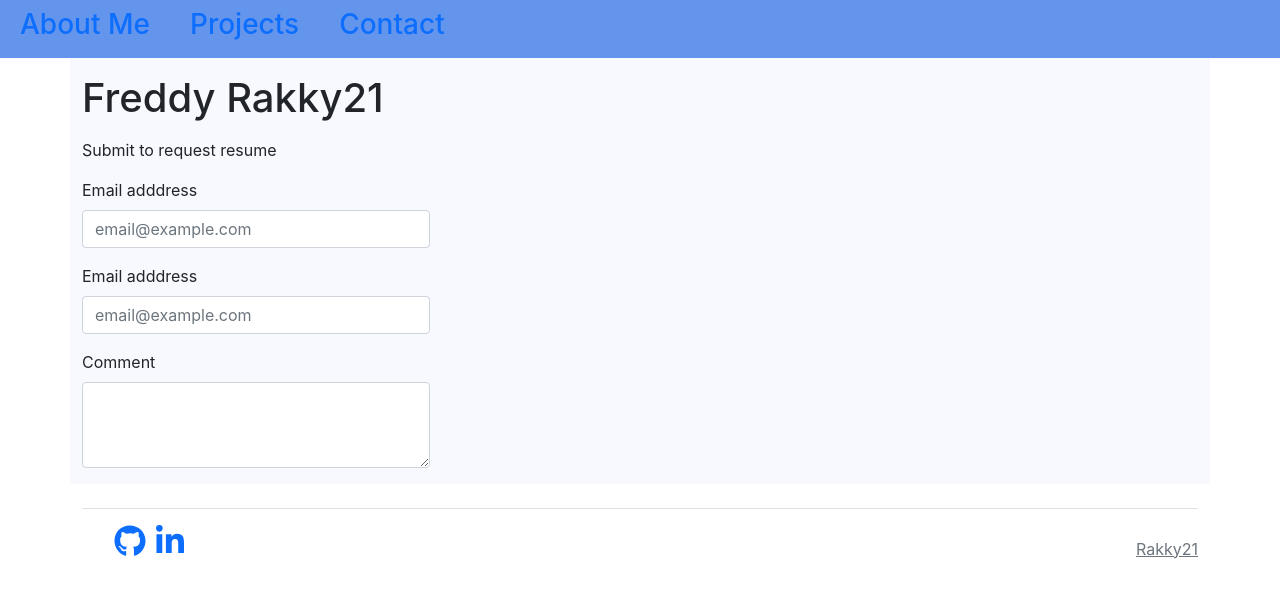
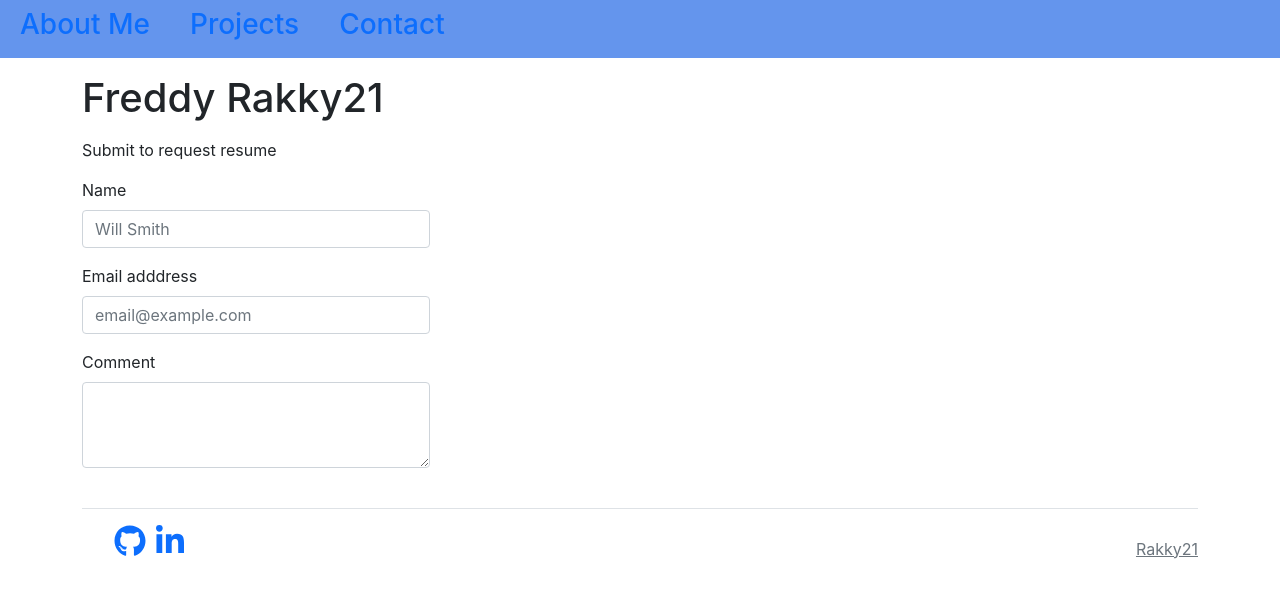
Before and after one commit to rakky21/re-ux, a React (Create React App) app: page / in a window 1280 px wide. Both pictures are taken after a click on the element "Contact". Shown: the top 596 px of the page. Built offline with nearby package versions, Linux system fonts and the light colour scheme.

Commit message:
changed display of first input box

```diff
--- a/src/components/Contact/Contact.js
+++ b/src/components/Contact/Contact.js
@@ -3,14 +3,14 @@ import React from "react";
 function Contact() {
   return (
     <section className="container" >
-      <div className="row" style={{ background: "#F8F8FF" }} >
+      <div className="row">
       <h1 className="my-3"> Freddy Rakky21 </h1>
       <p> Submit to request resume </p>
 
       <div className="mb-3 row">
         <div className="col-4">
-        <label className="form-label">Email adddress</label>
-        <input className="form-control" placeholder="email@example.com" type="email"></input>
+        <label className="form-label">Name</label>
+        <input className="form-control" placeholder="Will Smith" type="email"></input>
       </div></div>
 
       <div className="mb-3 row">
```
